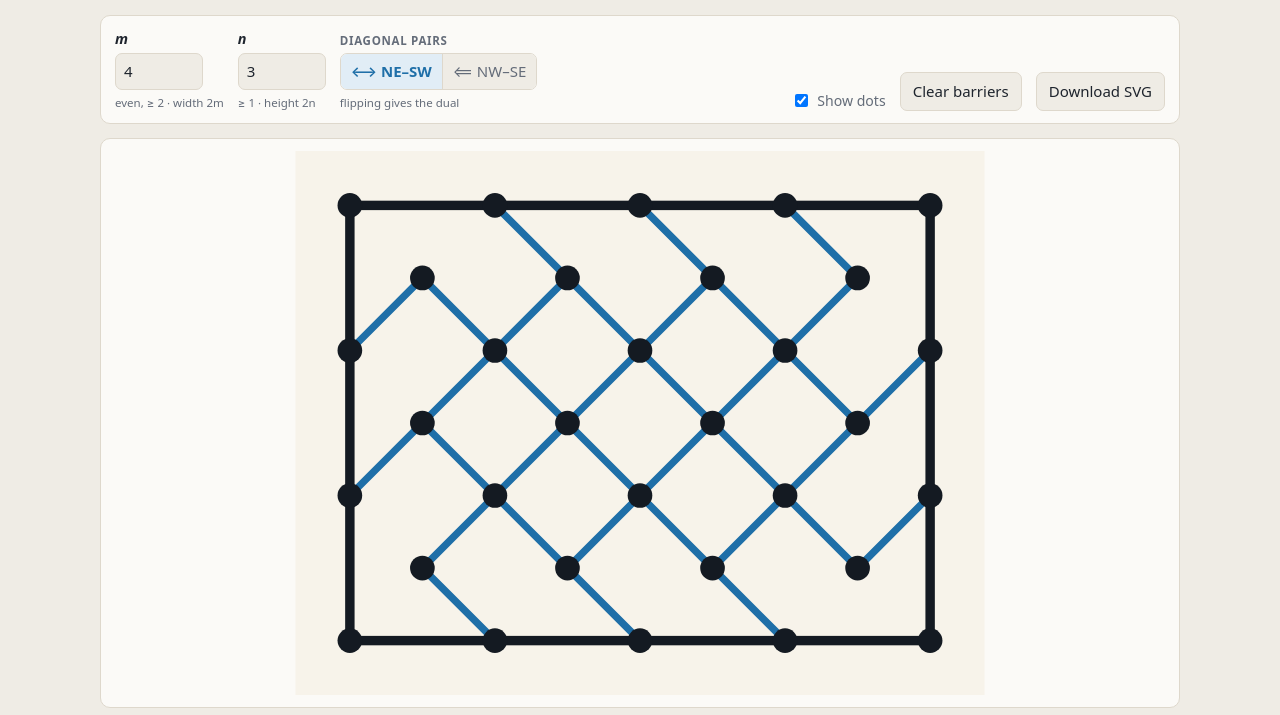
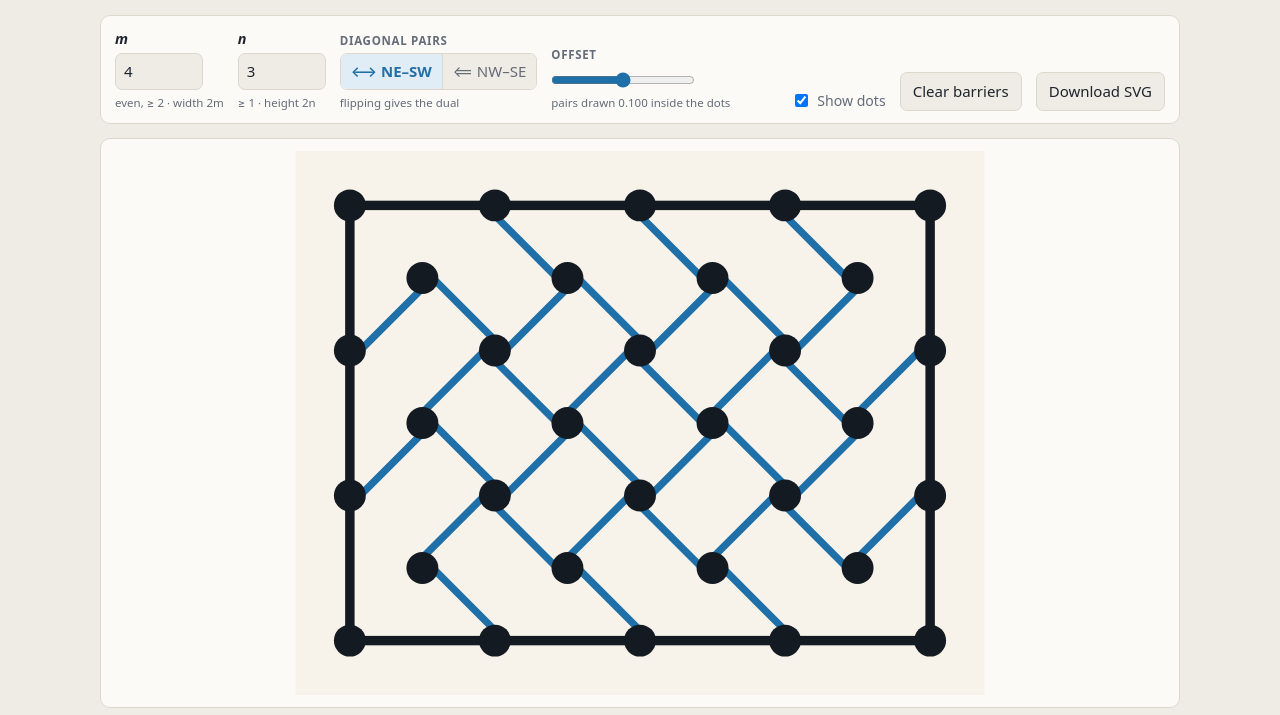
Before and after one commit to oliverDKahn/BraidworkCreator, a plain HTML site: page index.html in a window 1280 px wide. Shown: the part 83-798 px from the top of the page. Drawn offline with Linux system fonts and the light colour scheme.

Commit message:
wooooogit add -A

```diff
--- a/index.html
+++ b/index.html
@@ -76,7 +76,13 @@
     border: 1px solid var(--line);
     border-radius: 7px;
   }
+  input[type="range"] {
+    width: 9rem;
+    margin: 4px 0 2px;
+    accent-color: var(--accent);
+  }
   input[type="number"]:focus-visible,
+  input[type="range"]:focus-visible,
   .btn:focus-visible,
   .seg:focus-visible {
     outline: 2px solid var(--accent);
@@ -194,6 +200,12 @@
       <span class="hint">flipping gives the dual</span>
     </div>
 
+    <div class="field">
+      <span class="label">Offset</span>
+      <input id="in-offset" type="range" min="0" max="0.2" step="0.005" value="0.1">
+      <span class="hint">pairs drawn <span id="offset-val">0.100</span> inside the dots</span>
+    </div>
+
     <div class="spacer"></div>
 
     <label class="check"><input type="checkbox" id="in-dots" checked> Show dots</label>
@@ -242,7 +254,7 @@
   var PAD = 0.75;
   var MAXV = 20;
 
-  var S = { m: 4, n: 3, flip: 1, barriers: new Map() };
+  var S = { m: 4, n: 3, flip: 1, offset: 0.1, barriers: new Map() };
 
   var svg = document.getElementById("board");
   var content = document.getElementById("content");
@@ -271,15 +283,34 @@
   // 0 -> "/" pair (east-south, west-north); 1 -> "\" pair (east-north, west-south)
   function pairType(cx) { return (cx + S.flip) % 2; }
 
+  // Dots must stay wide enough to cover the jog the offset puts under them.
+  function dotR() { return Math.max(0.2, S.offset + 0.12); }
+
+  // Each pair is slid perpendicular, toward its own diamond's centre, so the
+  // two straps sit on the inner side of the dots they connect. The two halves
+  // of a long diagonal therefore step past each other at every dot, and the
+  // dot hides the step -- that is where the woven look comes from.
   function strapSegments(cx, cy) {
-    return pairType(cx) === 0
+    var pair = pairType(cx) === 0
       ? [[cx + 1, cy, cx, cy - 1], [cx - 1, cy, cx, cy + 1]]
       : [[cx + 1, cy, cx, cy + 1], [cx - 1, cy, cx, cy - 1]];
+
+    // a segment's midpoint is always (+-0.5, +-0.5) from the centre, so the
+    // unit vector back to the centre has components +-1/sqrt(2)
+    var d = S.offset / Math.SQRT2;
+    return pair.map(function (s) {
+      var ox = Math.sign(cx - (s[0] + s[2]) / 2) * d,
+          oy = Math.sign(cy - (s[1] + s[3]) / 2) * d;
+      return [s[0] + ox, s[1] + oy, s[2] + ox, s[3] + oy];
+    });
   }
+
+  function num(v) { return Math.round(v * 10000) / 10000; }
 
   function line(cls, extra, x1, y1, x2, y2) {
     return '<line class="' + cls + '"' + extra +
-      ' x1="' + x1 + '" y1="' + Y(y1) + '" x2="' + x2 + '" y2="' + Y(y2) + '"/>';
+      ' x1="' + num(x1) + '" y1="' + num(Y(y1)) +
+      '" x2="' + num(x2) + '" y2="' + num(Y(y2)) + '"/>';
   }
 
   // Each diamond splits into four kites meeting at its centre. The east and
@@ -343,7 +374,8 @@
       for (var x = 0; x <= w; x++) {
         if ((x + y) % 2 !== 0) continue;
         dots++;
-        parts.push('<circle class="dot" cx="' + x + '" cy="' + Y(y) + '" r="0.17"/>');
+        parts.push('<circle class="dot" cx="' + x + '" cy="' + Y(y) +
+          '" r="' + num(dotR()) + '"/>');
       }
     }
 
@@ -483,6 +515,21 @@
     render();
   });
 
+  var frame = 0;
+  function scheduleRender() {
+    if (frame) return;
+    frame = requestAnimationFrame(function () { frame = 0; render(); });
+  }
+
+  var inOffset = document.getElementById("in-offset"),
+      offsetVal = document.getElementById("offset-val");
+
+  inOffset.addEventListener("input", function () {
+    S.offset = parseFloat(inOffset.value) || 0;
+    offsetVal.textContent = S.offset.toFixed(3);
+    scheduleRender();
+  });
+
   function setFlip(f) {
     S.flip = f;
     segNE.setAttribute("aria-pressed", f === 1 ? "true" : "false");
```
